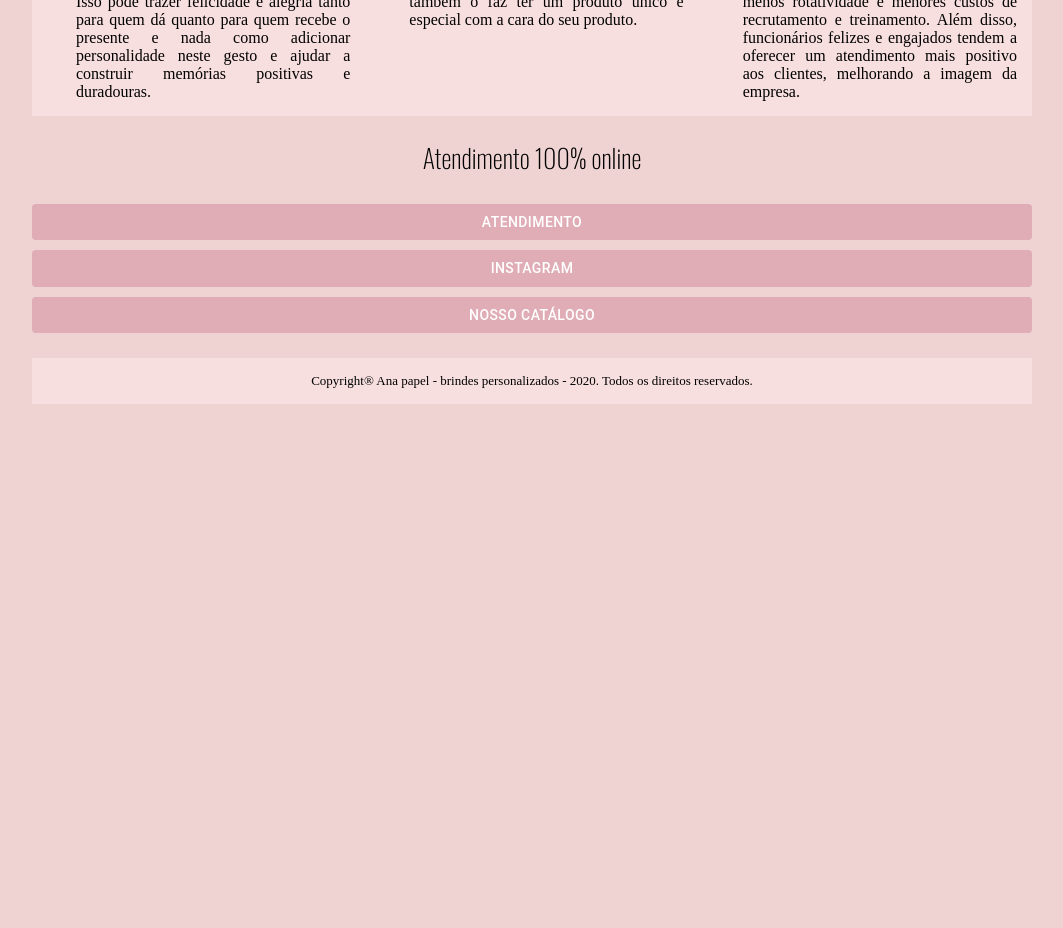
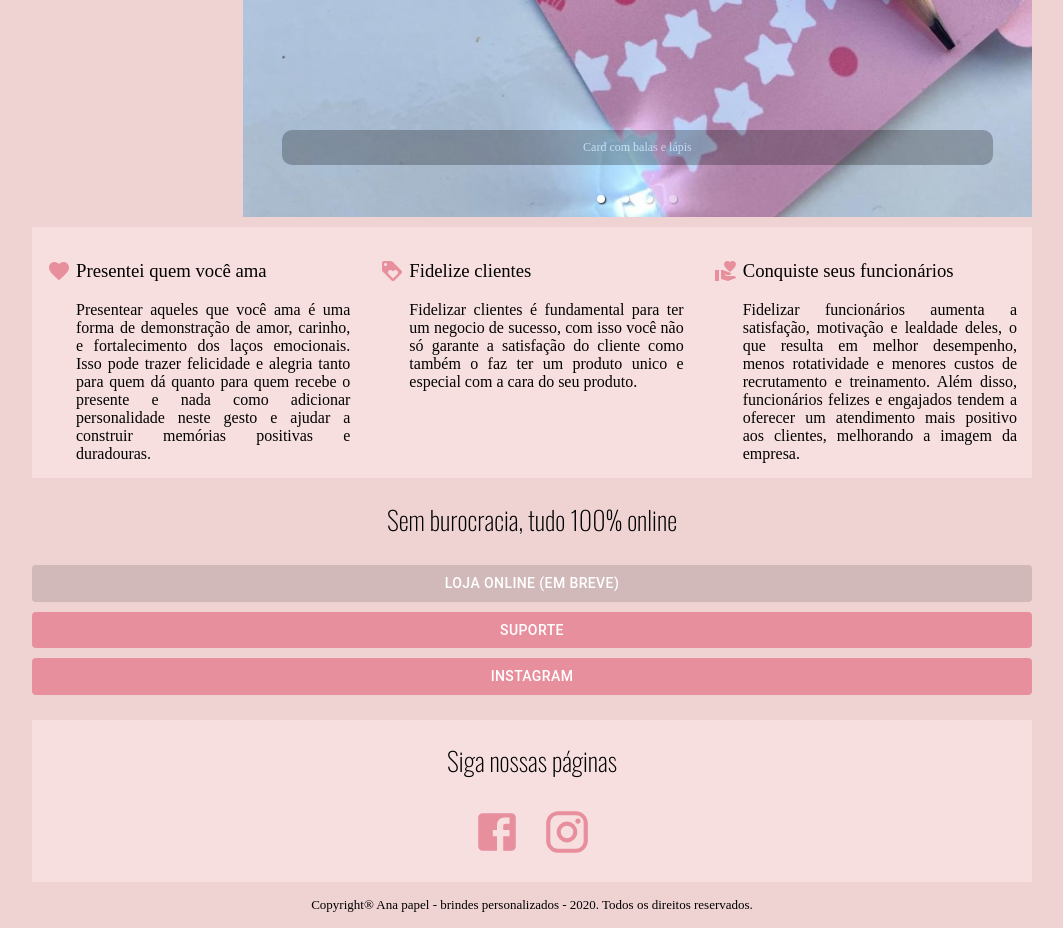
Before and after one commit to MoonDusk1996/landing-page, a Next.js app: page / in a window 1280 px wide. Shown: the part 780-1708 px from the top of the page, without its empty margins (108-1171 px from the left). Before the commit the page ends 1184 px from the top, so only its background shows below. Built offline with nearby package versions, Linux system fonts and the light colour scheme.

Commit message:
refactore

```diff
--- a/src/pages/_app.tsx
+++ b/src/pages/_app.tsx
@@ -12,7 +12,7 @@ const theme = createTheme({
 			contrastText: "#000000",
 		},
 		secondary: {
-			main: "#e0acb5",
+			main: "#e88f9e",
 			contrastText: "#ffffff",
 		},
 		background: {
--- a/src/pages/index.tsx
+++ b/src/pages/index.tsx
@@ -3,11 +3,22 @@ import styles from "@/styles/Home.module.css"
 import { Button, Typography } from "@mui/material"
 import FavoriteIcon from "@mui/icons-material/Favorite"
 import VolunteerActivismIcon from "@mui/icons-material/VolunteerActivism"
-import Carousel from "../components/Carousel"
 import LoyaltyIcon from "@mui/icons-material/Loyalty"
 import Link from "next/link"
+import "react-responsive-carousel/lib/styles/carousel.min.css"
+import { Carousel } from "react-responsive-carousel"
+import FacebookIcon from "@mui/icons-material/Facebook"
+import InstagramIcon from "@mui/icons-material/Instagram"
+import { IconButton } from "@mui/material"
 
 export default function Home() {
+	function handleFacebook() {
+		window.location.href =
+			"https://web.facebook.com/profile.php?id=100089373436308"
+	}
+	function handleInstagram() {
+		window.location.href = "https://www.instagram.com/anapapel.personalizados/"
+	}
 	return (
 		<>
 			<Head>
@@ -21,14 +32,31 @@ export default function Home() {
 			</Head>
 			<main className={styles.main}>
 				<header>
-					<Carousel />
+					<Carousel showThumbs={false}>
+						<div>
+							<img src="/card_pen.jpg" alt="Card com balas e lápis" />
+							<p className="legend">Card com balas e lápis</p>
+						</div>
+						<div>
+							<img src="/calendar.jpg" alt="Calendário de geladeira" />
+							<p className="legend">Calendários de geladeira</p>
+						</div>
+						<div>
+							<img src="/card_candy.jpg" alt="Card com balas" />
+							<p className="legend">Card com balas simples</p>
+						</div>
+						<div>
+							<img src="/mug.jpg" alt="Caneca personalizadas" />
+							<p className="legend">Canecas personalizadas</p>
+						</div>
+					</Carousel>
 					<h1>Presentes e brindes com a sua personalidade</h1>
 				</header>
 				<section className={styles.features}>
 					<div className={styles.feature}>
 						<FavoriteIcon
 							style={{
-								color: "rgb(255,111,178)",
+								color: "#e88f9e",
 								marginTop: "17px",
 								marginRight: "5px",
 							}}
@@ -47,7 +75,7 @@ export default function Home() {
 					<div className={styles.feature}>
 						<LoyaltyIcon
 							style={{
-								color: "rgb(255,111,178)",
+								color: "#e88f9e",
 								marginTop: "17px",
 								marginRight: "5px",
 							}}
@@ -64,7 +92,7 @@ export default function Home() {
 					<div className={styles.feature}>
 						<VolunteerActivismIcon
 							style={{
-								color: "rgb(255,111,178)",
+								color: "#e88f9e",
 								marginTop: "17px",
 								marginRight: "5px",
 							}}
@@ -82,16 +110,27 @@ export default function Home() {
 						</div>
 					</div>
 				</section>
+
 				<section className={styles.contact}>
-					<h2>Atendimento 100% online</h2>
+					<h2>Sem burocracia, tudo 100% online</h2>
 					<div className={styles.buttonsContainer}>
+						<Button
+							disableElevation
+							disabled
+							fullWidth
+							color="secondary"
+							variant="contained">
+							<Link target="_blank" href="https://wa.me/c/559284580339">
+								Loja online (Em breve)
+							</Link>
+						</Button>
 						<Button
 							disableElevation
 							fullWidth
 							color="secondary"
 							variant="contained">
 							<Link target="_blank" href="https://wa.me/message/V623RY5K4SCIM1">
-								Atendimento
+								Suporte
 							</Link>
 						</Button>
 						<Button
@@ -105,16 +144,34 @@ export default function Home() {
 								Instagram
 							</Link>
 						</Button>
-						<Button
-							disableElevation
-							fullWidth
-							color="secondary"
-							variant="contained">
-							<Link target="_blank" href="https://wa.me/c/559284580339">
-								Nosso catálogo
-							</Link>
-						</Button>
 					</div>
+				</section>
+				<section className={styles.pages}>
+					<div>
+						<h2>Siga nossas páginas</h2>
+					</div>
+					<IconButton
+						sx={{ marginBottom: "20px", marginInline: "5px" }}
+						href="https://web.facebook.com/profile.php?id=100089373436308"
+						size="small">
+						<FacebookIcon
+							sx={{
+								color: "#e88f9e",
+								fontSize: "50px",
+							}}
+						/>
+					</IconButton>
+					<IconButton
+						sx={{ marginBottom: "20px", marginInline: "5px" }}
+						href="https://www.instagram.com/anapapel.personalizados/"
+						size="small">
+						<InstagramIcon
+							sx={{
+								color: "#e88f9e",
+								fontSize: "50px",
+							}}
+						/>
+					</IconButton>
 				</section>
 			</main>
 			<footer>
--- a/src/styles/Home.module.css
+++ b/src/styles/Home.module.css
@@ -29,6 +29,10 @@
 .buttonsContainer {
 	margin-bottom: 20px;
 }
+.pages {
+	background-color: #f8dfdf;
+	height: 150%;
+}
 
 @media (min-width: 600px) {
 	.carrousel {
--- a/src/styles/globals.css
+++ b/src/styles/globals.css
@@ -45,7 +45,6 @@ footer {
 	font-size: small;
 	padding: 15px;
 	text-align: center;
-	background-color: #f8dfdf;
 	margin: 0 auto;
 }
 
```
Also changed, not shown: public/destaques/1.png (added).
